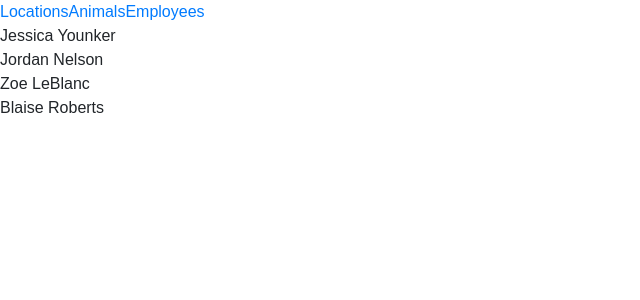
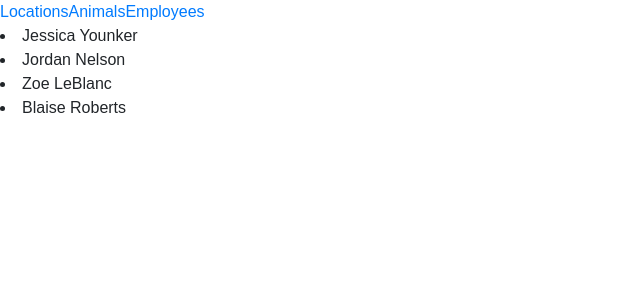
Before and after one commit to williamkimball/nss-pound, a React (Create React App) app: page /employees in a window 1280 px wide. Shown: the top 300 px of the page, without its empty margins (0-640 px from the left). Built offline with nearby package versions, Linux system fonts and the light colour scheme.

Commit message:
challenge final commit

```diff
--- a/src/AnimalList.js
+++ b/src/AnimalList.js
@@ -1,4 +1,5 @@
 import React, { Component } from "react"
+import Animal from "./ListItems"
 
 
 export default class AnimalList extends Component {
@@ -15,10 +16,11 @@ export default class AnimalList extends Component {
 
     render() {
         return (
+
             <React.Fragment>
                 <ul>
                 {
-                    this.state.animals.map(animal =>  <li key = {animal.id} >{animal.name}</li> )
+                    this.state.animals.map(Animal)
                 }
                 </ul>
             </React.Fragment>
--- a/src/EmployeeList.js
+++ b/src/EmployeeList.js
@@ -1,5 +1,5 @@
 import React, { Component } from "react"
-
+import Employee from "./ListItems"
 
 export default class EmployeeList extends Component {
     state = {
@@ -14,11 +14,7 @@ export default class EmployeeList extends Component {
         return (
             <React.Fragment>
             {
-                this.state.employees.map(employee =>
-                    <div key = {employee.id} >
-                        {employee.name}
-                    </div>
-                )
+                this.state.employees.map(Employee)
             }
             </React.Fragment>
         )
--- /dev/null
+++ b/src/ListItems.js
@@ -0,0 +1,5 @@
+import React from "react"
+
+export default props => {
+    return <li key={props.id}>{props.name}</li>
+}
--- a/src/LocationList.js
+++ b/src/LocationList.js
@@ -1,4 +1,5 @@
 import React, { Component } from "react"
+import Location from "./ListItems"
 
 export default class EmployeeList extends Component {
   state = {
@@ -10,7 +11,7 @@ export default class EmployeeList extends Component {
   render() {
     return (
       <React.Fragment>
-        {this.state.locations.map(location => <div key = {location.id} >{location.name}</div>)}
+        {this.state.locations.map(Location)}
       </React.Fragment>
     );
   }
```
